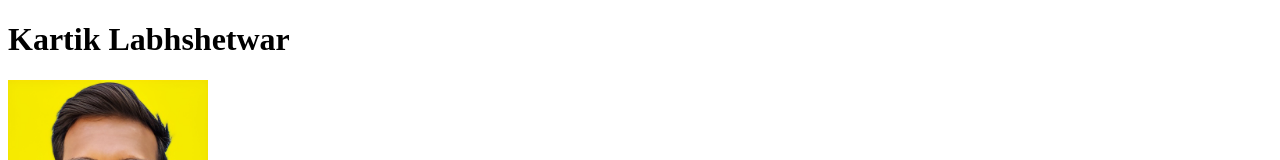
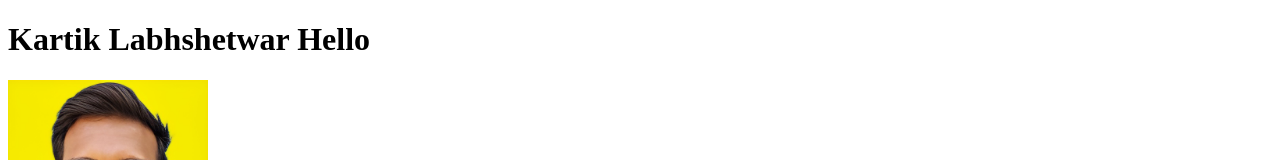
Before and after one commit to KartikLabhshetwar/capstone-project1, a plain HTML site: page index.html in a window 1280 px wide. Shown: the top 160 px of the page. Drawn offline with Linux system fonts and the light colour scheme.

Commit message:
added new feature

```diff
--- a/index.html
+++ b/index.html
@@ -6,7 +6,7 @@
     <title>My Resume</title>
 </head>
 <body>
-     <h1>Kartik Labhshetwar</h1>
+     <h1>Kartik Labhshetwar Hello</h1>
      <img src="./assets/images/kartikphoto.jpg" height="200"/>
      <h2>Summary</h2>
      <p>I am a hardworking and dedicated Web Developer who is
```
